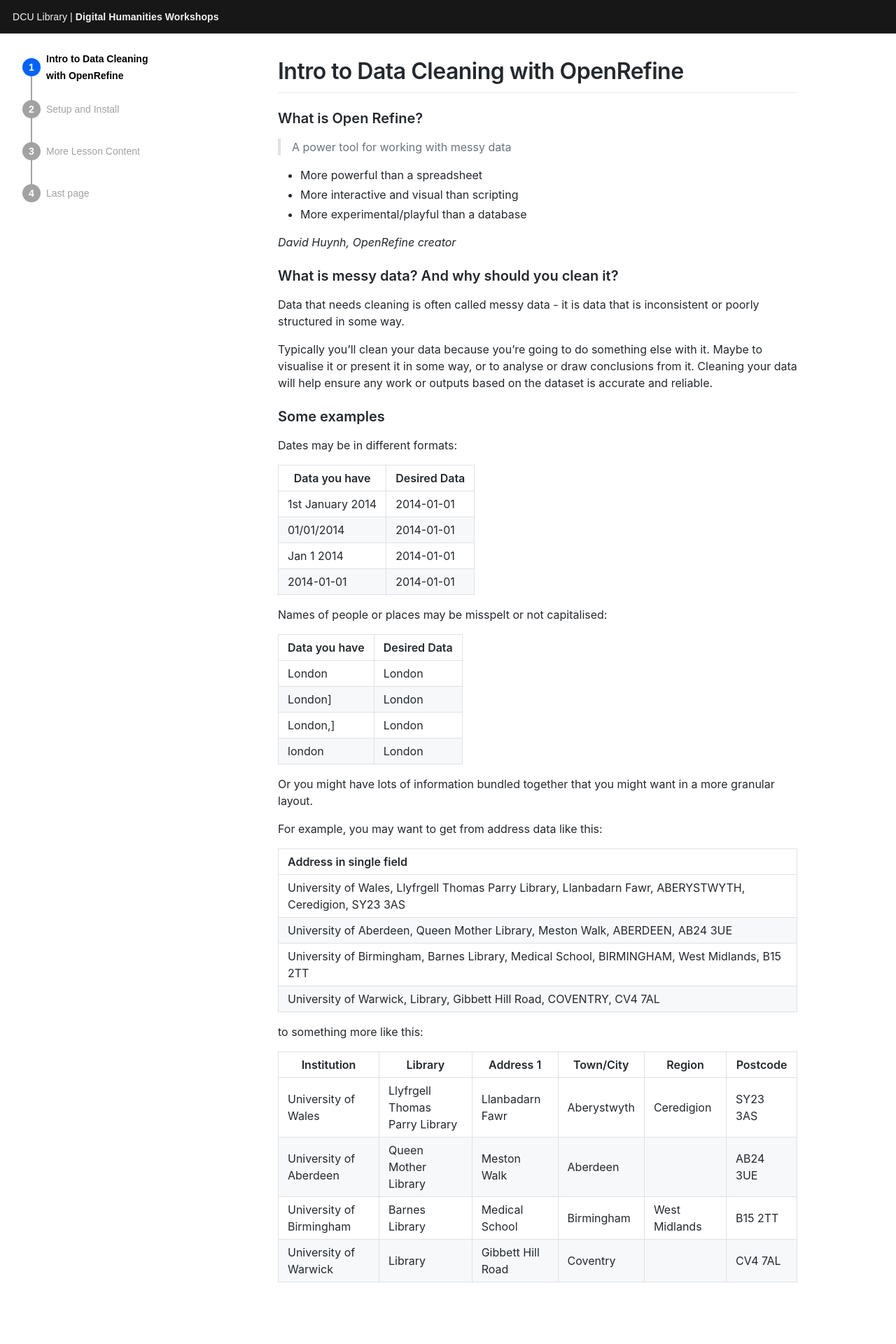
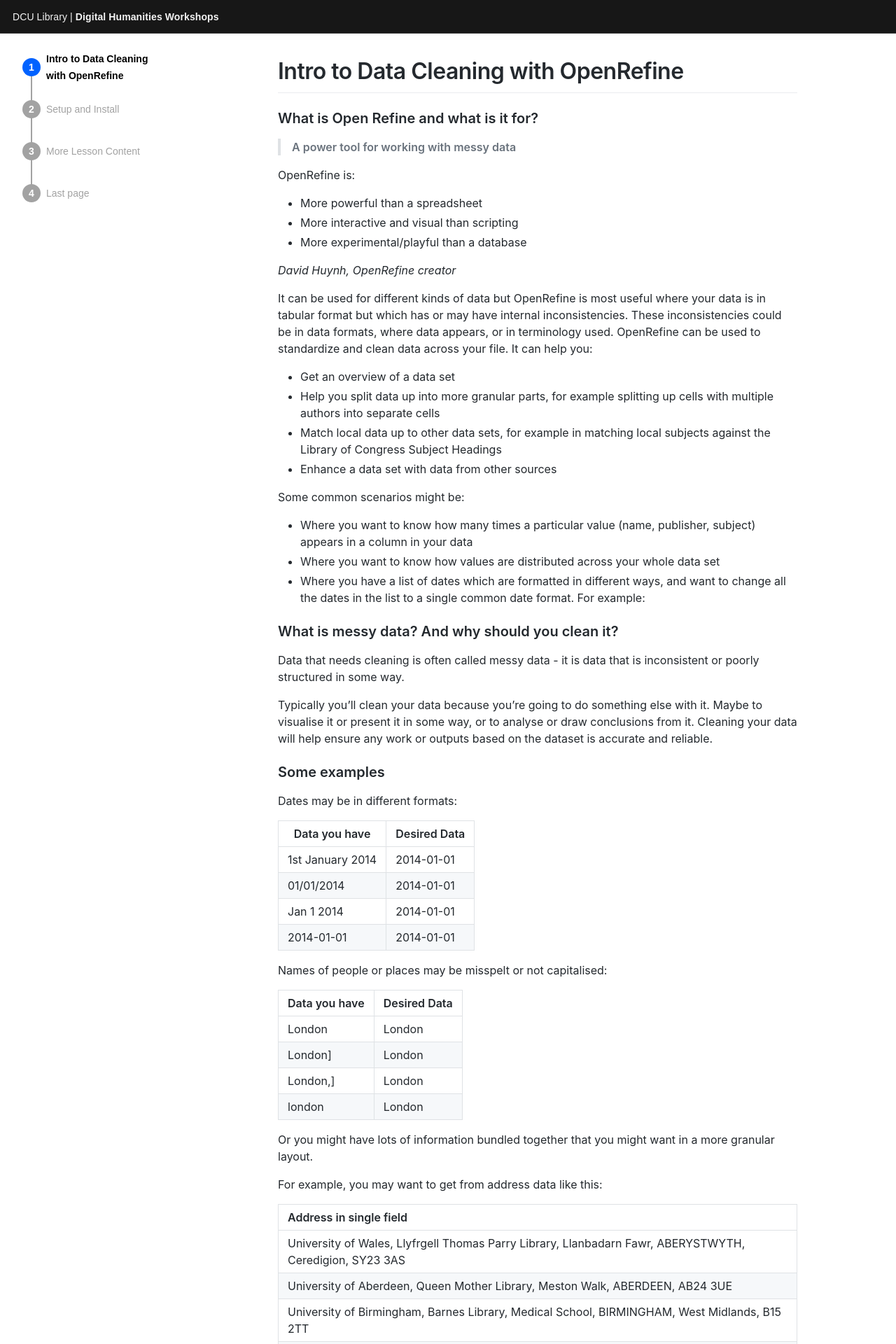
Before and after one commit to DCULibrary/open-refine-workshop, a Jekyll site: the page built from _workshop/index.md, in a window 1280 px wide. Shown: the top 1920 px of the page at 70% size. Built offline with Jekyll 4.4.1, drawn with Linux system fonts in a browser that asks for light colours; some web fonts are replaced; some of the changed text lies outside the part shown.

Commit message:
Add content to Intro page

```diff
--- a/_workshop/index.md
+++ b/_workshop/index.md
@@ -3,14 +3,27 @@ title: Intro to Data Cleaning with OpenRefine # The title of the page
 date: 0000-01-01    # Page order is set by date
 ---
 
-### What is Open Refine?
-> A power tool for working with messy data
+### What is Open Refine and what is it for?
+> __A power tool for working with messy data__
 
+OpenRefine is:
 * More powerful than a spreadsheet
 * More interactive and visual than scripting
 * More experimental/playful than a database
 
 _David Huynh, OpenRefine creator_
+
+It can be used for different kinds of data but OpenRefine is most useful where your data is in tabular format but which has or may have internal inconsistencies. These inconsistencies could be in data formats, where data appears, or in terminology used. OpenRefine can be used to standardize and clean data across your file. It can help you:
+* Get an overview of a data set
+* Help you split data up into more granular parts, for example splitting up cells with multiple authors into separate cells
+* Match local data up to other data sets, for example in matching local subjects against the Library of Congress Subject Headings
+* Enhance a data set with data from other sources
+
+Some common scenarios might be:
+
+* Where you want to know how many times a particular value (name, publisher, subject) appears in a column in your data
+* Where you want to know how values are distributed across your whole data set
+* Where you have a list of dates which are formatted in different ways, and want to change all the dates in the list to a single common date format. For example:
 
 ### What is messy data? And why should you clean it?
 
@@ -53,9 +66,22 @@ For example, you may want to get from address data like this:
 
 to something more like this:
 
-| Institution	| Library | Address 1 | Town/City | Region | Postcode |
-| ----------- | --------| --------- | --------- | ------ | ---------|
-| University of Wales	| Llyfrgell Thomas Parry Library | Llanbadarn Fawr | Aberystwyth | Ceredigion | SY23 3AS |
-| University of Aberdeen | Queen Mother Library | Meston Walk | Aberdeen | | AB24 3UE |
-| University of Birmingham | Barnes Library | Medical School | Birmingham | West Midlands | B15 2TT |
-| University of Warwick | Library | Gibbett Hill Road | Coventry | | CV4 7AL |
+| Institution	             | Library                        | Address 1         | Town/City   | Region        | Postcode |
+| ------------------------ | ------------------------------ | ----------------- | ----------- | ------------- | ---------|
+| University of Wales	     | Llyfrgell Thomas Parry Library | Llanbadarn Fawr   | Aberystwyth | Ceredigion    | SY23 3AS |
+| University of Aberdeen   | Queen Mother Library           | Meston Walk       | Aberdeen    |               | AB24 3UE |
+| University of Birmingham | Barnes Library                 | Medical School    | Birmingham  | West Midlands | B15 2TT  |
+| University of Warwick    | Library                        | Gibbett Hill Road | Coventry    |               | CV4 7AL  |
+
+As well as cleaning your data, OpenRefine can be used to _enhance_ your dataset. An example is if you have a list of names of people which can be linked to records in an external authority, and then related data pulled in from that data source.
+
+| Data you have | Date of Birth from VIAF (Virtual Int. Authority File) | Date of Death from VIAF |
+| ------------- | ----------------------------------------------------- | ----------------------- |
+| Braddon, M. E. (Mary Elizabeth) |                                1835 |                    1915 |
+| Rossetti, William Michael |                                      1829 |                    1919 |
+| Prest, Thomas Peckett |                                          1810 |                    1879 |
+
+### What Should I Know When Working With OpenRefine?
+* OpenRefine runs in your browser but all data and processes are stored locally
+* Any sharing of data or workflows is done via OpenRefine's export/import process
+* You are NOT modifying original/raw data. OpenRefine works with a copy
```
